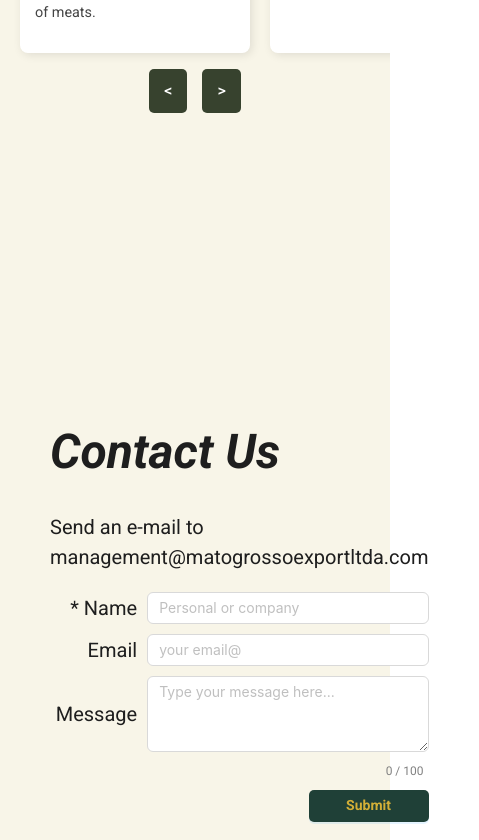
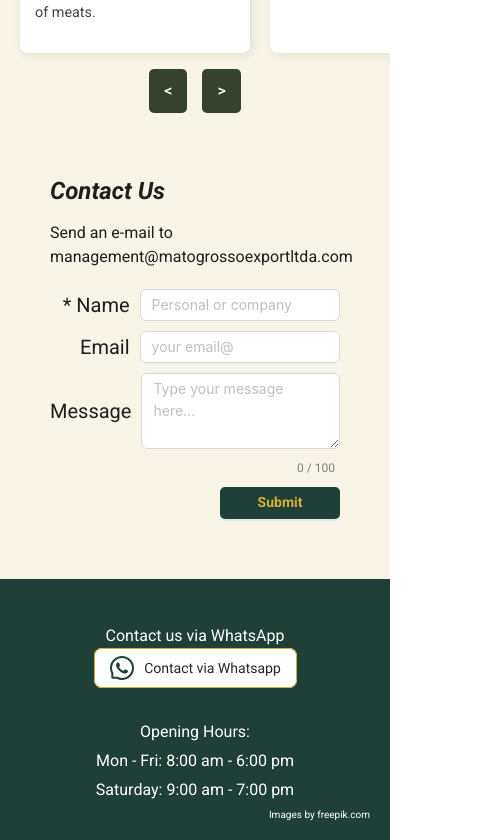
Before and after one commit to mgimportexport/site-mg, a React (Vite) app: page / in a window 390 px wide. Shown: the part 2384-3224 px from the top of the page, 479 px wide, since content can reach past the window. Built offline with nearby package versions, Linux system fonts and the light colour scheme; grey boxes are pictures that could not be loaded.

Commit message:
responsivo contato

```diff
--- a/src/styles/global.css
+++ b/src/styles/global.css
@@ -790,6 +790,36 @@ section {
   }
 }
 /* ================================= */
+/*  RESPONSIVIDADE PARA CONTACT SECTION */
+/* ================================= */
+
+@media (max-width: 768px) {
+  .contact-main {
+    flex-direction: column;
+    height: auto;
+    min-height: auto;
+  }
+  .contact-form-container {
+    margin-top: 0px;
+  }
+  .contact-title{
+    font-size: 1.5rem;
+    font-weight: 700;
+    font-style: italic;
+    color: #1e1e1e;
+  }
+  .contact-subtitle {
+    font-size: 1rem;
+    color: #1E1E1E;
+    font-family: Roboto;
+    font-weight: 400;
+  }
+  .contact-image {
+    display: none;
+  }
+}
+
+/* ================================= */
 /*  ANIMAÇÕES */
 /* ================================= */
 
```
